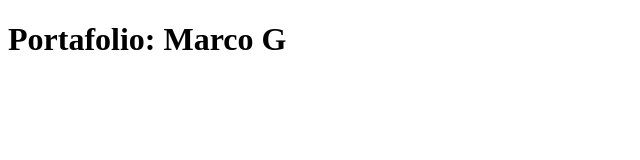
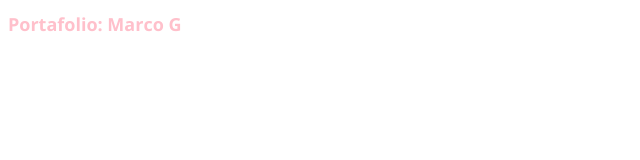
Before and after one commit to RoyalMasterDevs/proyecto_marcogll1, a plain HTML site: page Portafolio/index.html in a window 1280 px wide. Shown: the whole page, without its empty margins (0-640 px from the left). Drawn offline with nearby package versions, Linux system fonts and the light colour scheme.

Commit message:
segundo push

```diff
--- /dev/null
+++ b/Portafolio/css/style.css
@@ -0,0 +1,5 @@
+h1 {
+    color: pink;
+    font-family: Open Sans;
+    font-size: large;
+}
--- a/Portafolio/index.html
+++ b/Portafolio/index.html
@@ -4,6 +4,7 @@
     <meta charset="UTF-8">
     <meta name="viewport" content="width=device-width, initial-scale=1.0">
     <title>Portafolio</title>
+    <link rel="stylesheet" href="../css/style.css">
     <h1>Portafolio: Marco G</h1>
 </head>
 <body>
--- /dev/null
+++ b/Reproductor/css/style.css
@@ -0,0 +1,5 @@
+h1 {
+    color: pink;
+    font-family: Open Sans;
+    font-size: large;
+}
```
